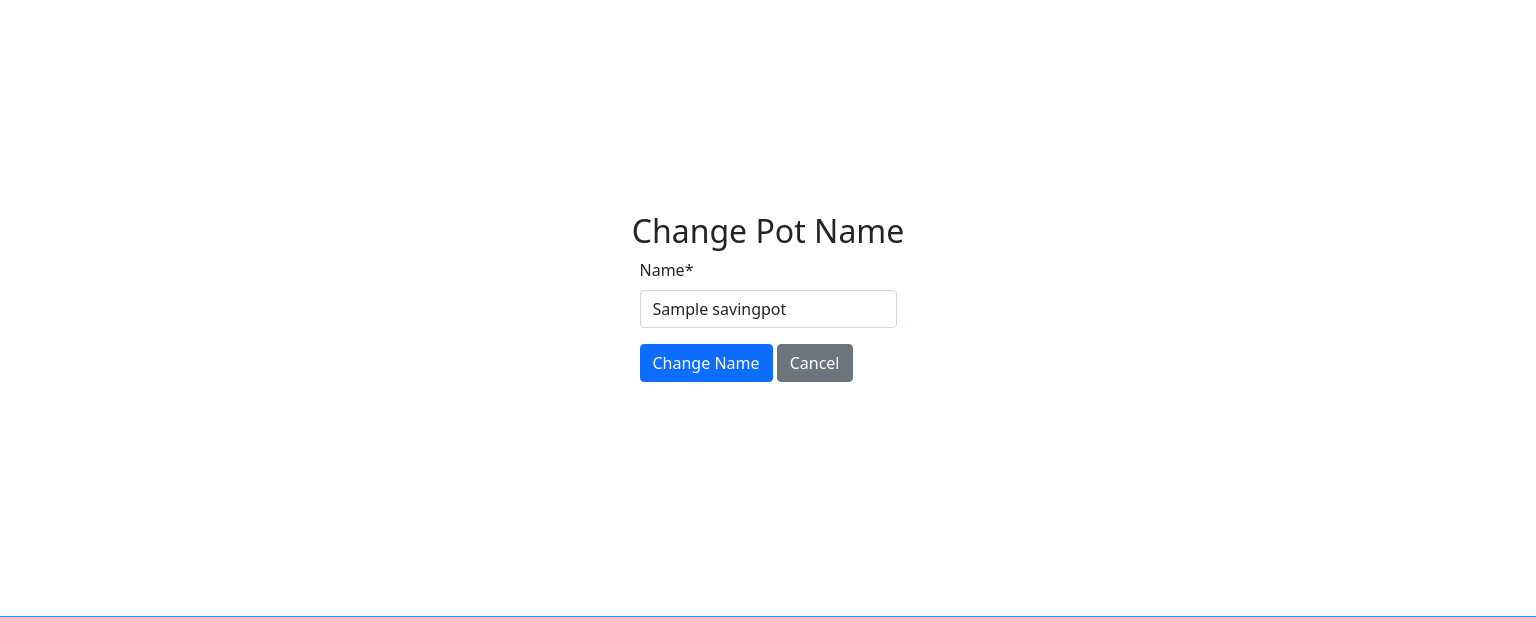
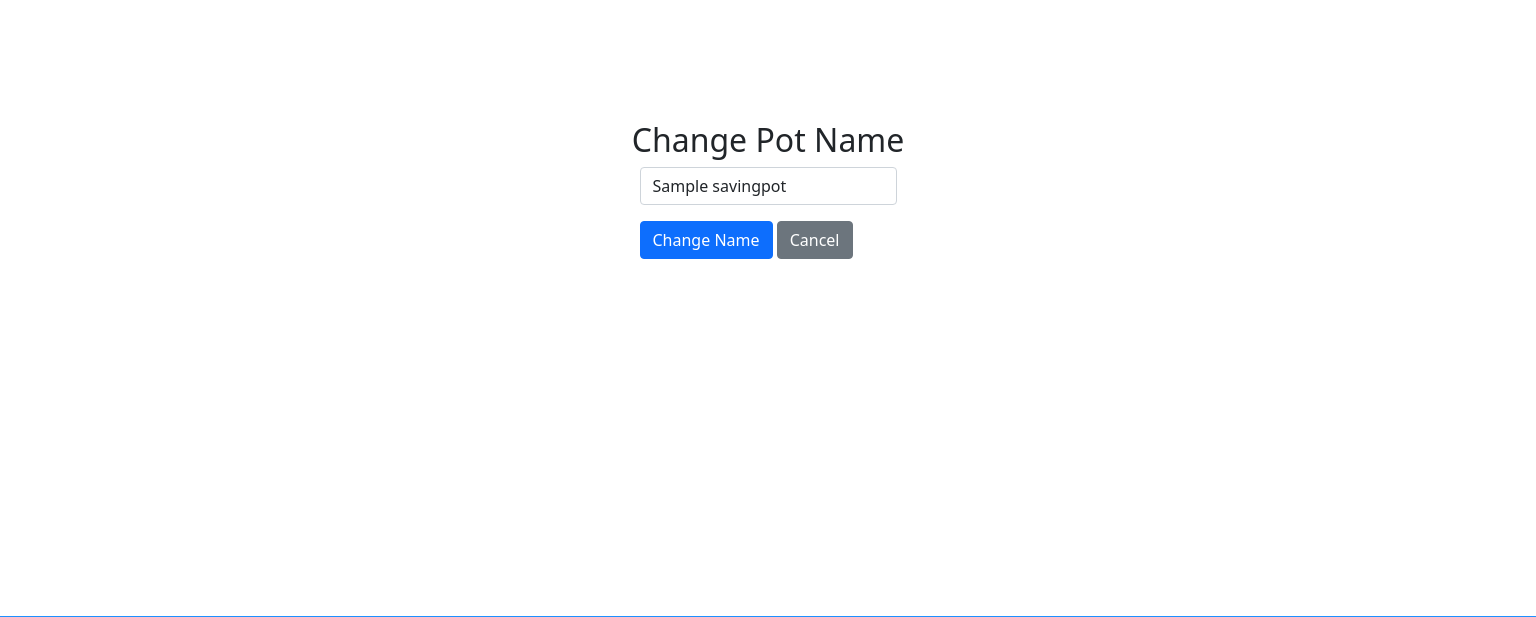
Before and after one commit to Luisg882/savings-tracker, a Django app: page /change-pot-name/1/ in a window 1536 px wide. Shown: the part 104-721 px from the top of the page. Run offline with Django 4.2, Linux system fonts and the light colour scheme; a user stored in the database is signed in; tables that the repository leaves empty hold one stand-in row (values such as "Sample post"); some libraries are stand-ins or nearby versions.

Commit message:
Put again slug and age fields to avoid bug. Add more content to the readme document

```diff
--- a/saving/models.py
+++ b/saving/models.py
@@ -6,7 +6,8 @@ class Profile(models.Model):
     user = models.ForeignKey(
         User, on_delete=models.CASCADE, related_name="profile"
     )
-
+    slug = models.SlugField(max_length=200, unique=True, default="default-slug")
+    age = models.IntegerField(default=0)
     email = models.EmailField(max_length=200, unique=True)
     nominated_bank_account = models.DecimalField(max_digits=8, decimal_places=0)
     main_balance = models.DecimalField(max_digits=10, decimal_places=2, default=0.00)
--- a/saving/templates/account/change_pot_name.html
+++ b/saving/templates/account/change_pot_name.html
@@ -17,6 +17,13 @@
     <form method="post">
         {% csrf_token %}
         {{ change_name_form|crispy }}
+        <!-- Hide the Name label manually -->
+        <style>
+            .form-group label[for="id_name"],
+            .form-label[for="id_name"] {
+                display: none !important;
+            }
+        </style>
         <button type="submit" class="btn btn-primary">Change Name</button>
         <a href="{% url 'saving-pot-details' pot_id=saving_pot.id %}" class="btn btn-secondary">Cancel</a>
     </form>
--- a/static/css/style.css
+++ b/static/css/style.css
@@ -108,22 +108,18 @@
 @media screen and (min-height: 800px) {
     .content-extention{
         margin-top: 68%;
-        margin-bottom: 68%;
     }
 
     .content-extention-2 {
         margin-top: 45%;
-        margin-bottom: 45%;
     }
 
     .content-extention-3 {
         margin-top: 75%;
-        margin-bottom: 75%;
     }
 
     .content-extention-4 {
         margin-top: 33%;
-        margin-bottom: 33%;
     }
 
     /* Footer */
@@ -143,22 +139,18 @@
 
     .content-extention{
         margin-top: 26%;
-        margin-bottom: 26%;
     }
 
     .content-extention-2 {
         margin-top: 25%;
-        margin-bottom: 25%;
     }
 
     .content-extention-3 {
         margin-top: 45%;
-        margin-bottom: 45%;
     }
 
     .content-extention-4 {
         margin-top: 38%;
-        margin-bottom: 38%;
     }
 
     #signup_form{
@@ -174,22 +166,18 @@
 
     .content-extention{
         margin-top: 37%;
-        margin-bottom: 37%;
     }
 
     .content-extention-2 {
-        margin-top: 35%;
-        margin-bottom: 35%;
+        margin-top: 3%;
     }
 
     .content-extention-3 {
         margin-top: 50%;
-        margin-bottom: 50%;
     }
 
     .content-extention-4 {
         margin-top: 38%;
-        margin-bottom: 38%;
     }
 
     #sig-up-container {
@@ -205,22 +193,19 @@
 
     .content-extention{
         margin-top: 13%;
-        margin-bottom: 13%;
     }
 
     .content-extention-2 {
-        margin-top: 14%;
-        margin-bottom: 14%;
+        margin-top: 8%;
     }
 
     .content-extention-3 {
         margin-top: 22%;
-        margin-bottom: 22%;
     }
 
     .content-extention-4 {
         margin-top: 18%;
-        margin-bottom: 18%;
+
     }
 
     #sig-up-container {
```
Also changed, not shown: README.md, saving/migrations/0008_profile_age_profile_slug.py (added), saving/views.py (line endings or trailing spaces), static/images/change-pot-name.png (added), static/images/move-money.png, static/images/open-new-pot.png, static/images/saving-pot-after-adding-funds.png, static/images/view-with-reverse.png (added), static/images/view-without-reverse.png.
